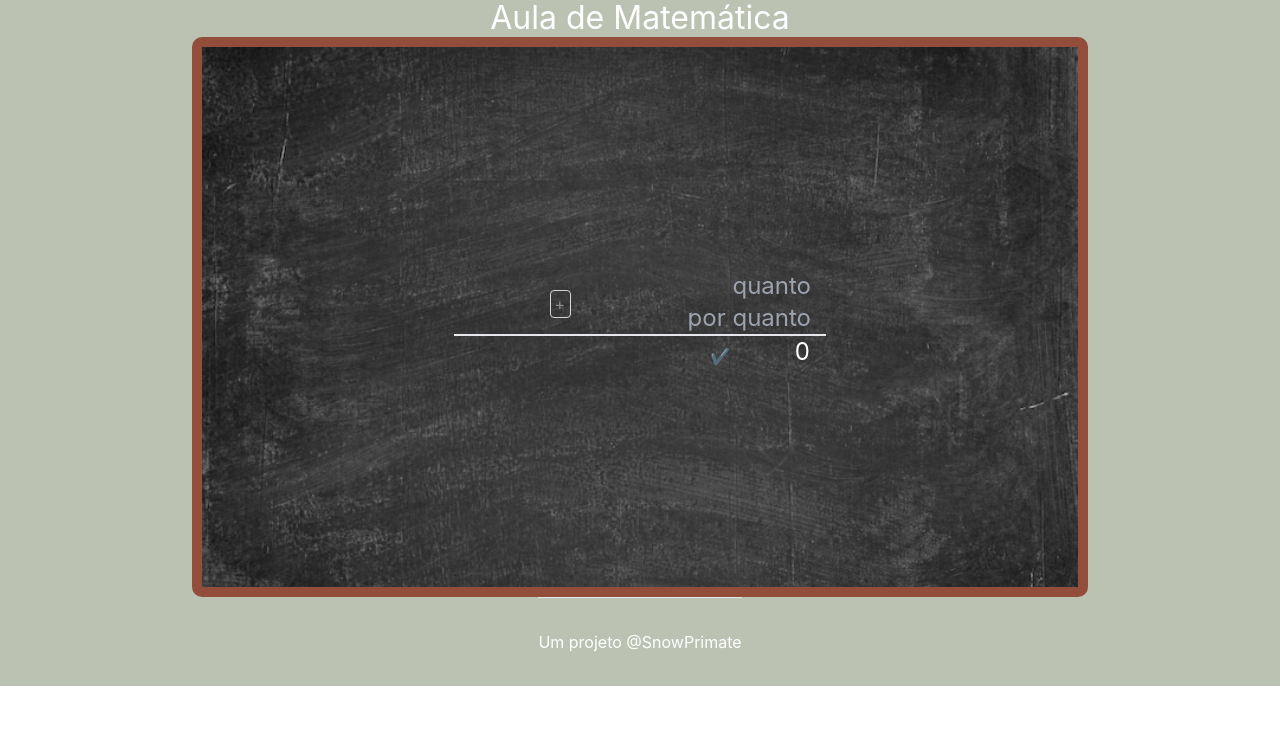
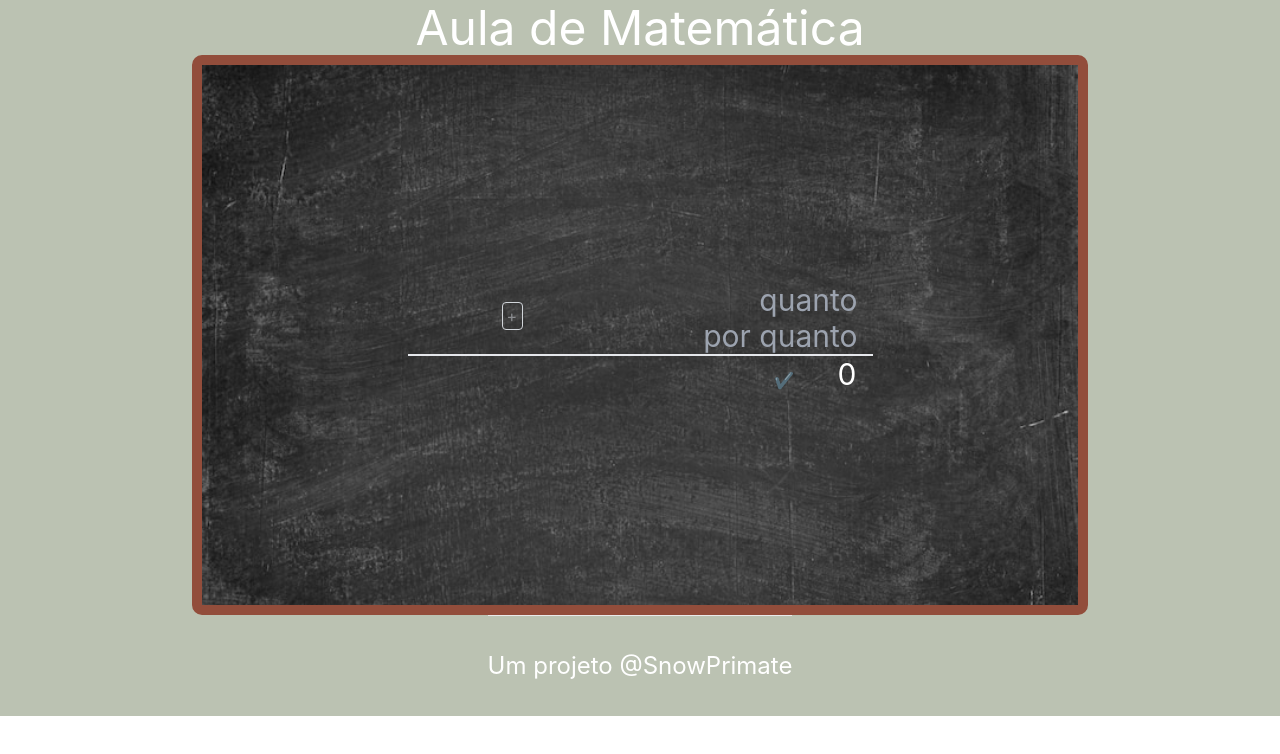
Before and after one commit to 0xPrimata/calculadora, a Next.js app: page / in a window 1280 px wide. Shown: the top 754 px of the page. Built offline with nearby package versions, Linux system fonts and the light colour scheme; a web font is replaced by a local one.

Commit message:
font size

```diff
--- a/pages/index.js
+++ b/pages/index.js
@@ -64,18 +64,18 @@ export default function Home() {
       <h1 className={styles.title}>Aula de Matemática</h1>
       <main className={styles.main}>
 
-        <select id="method" onChange={handleMethodChange} className="relative -left-20 top-12 bg-transparent">
+        <select id="method" onChange={handleMethodChange} className="relative -left-32 top-12 bg-transparent">
           <option value="+">+</option>
           <option value="-">-</option>
           <option value="*">x</option>
           <option value="/">÷</option>
         </select>
         <div className="grid grid-row-3">
-          <input className="text-2xl text-right bg-transparent" id="a" type="number" placeholder='quanto' onChange={(handleAChange)}></input>
-          <input className="text-2xl text-right bg-transparent" id="b" type="number" placeholder='por quanto' onChange={(handleBChange)}></input>
-          <h1  id="result" type="number" placeholder='dá' className="text-2xl border-t-2 pr-4 text-right">{state.result}</h1>
+          <input className="text-3xl text-right bg-transparent" id="a" type="number" placeholder='quanto' onChange={(handleAChange)}></input>
+          <input className="text-3xl text-right bg-transparent" id="b" type="number" placeholder='por quanto' onChange={(handleBChange)}></input>
+          <h1  id="result" type="number" placeholder='dá' className="text-3xl border-t-2 pr-4 text-right">{state.result}</h1>
         </div>
-        <button className="relative -right-20 bottom-6" onClick={()=>{handleClick()}}>✔️</button>
+        <button className="relative -right-36 bottom-6" onClick={()=>{handleClick()}}>✔️</button>
 
       </main>
 
--- a/styles/Home.module.css
+++ b/styles/Home.module.css
@@ -32,6 +32,7 @@
   border-top: 1px solid #eaeaea;
   justify-content: center;
   align-items: center;
+  font-size: 1.5rem;
 }
 
 .footer a {
@@ -55,7 +56,7 @@
 .title {
   margin: 0;
   line-height: 1.15;
-  font-size: 2rem;
+  font-size: 3rem;
 }
 
 .title,
```
